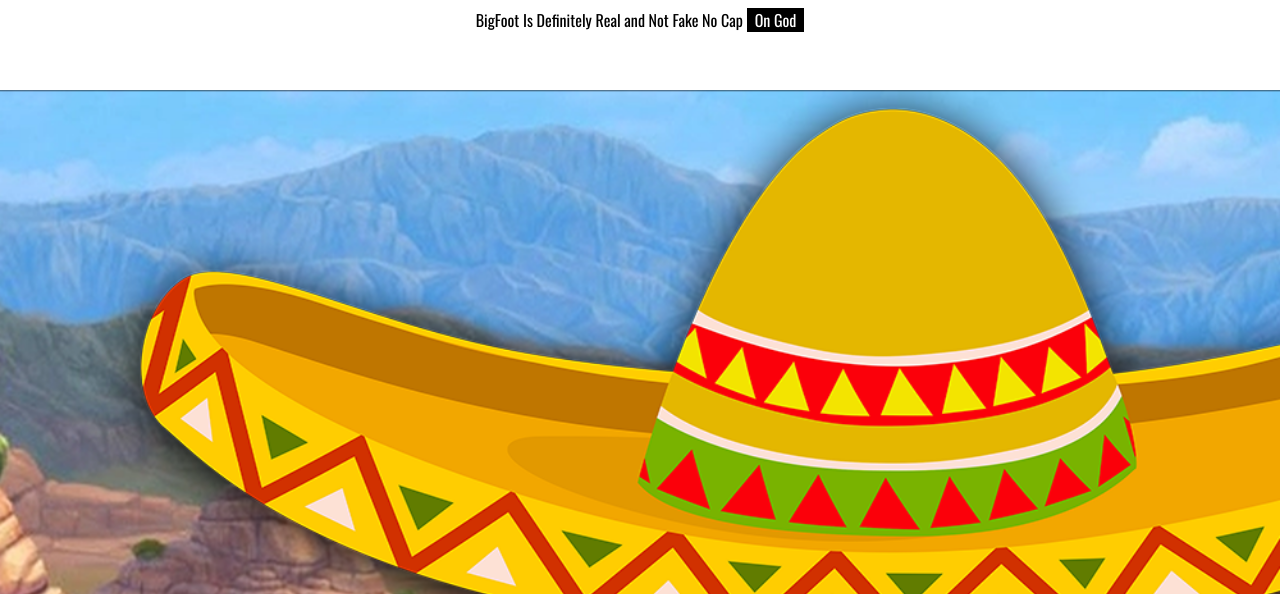
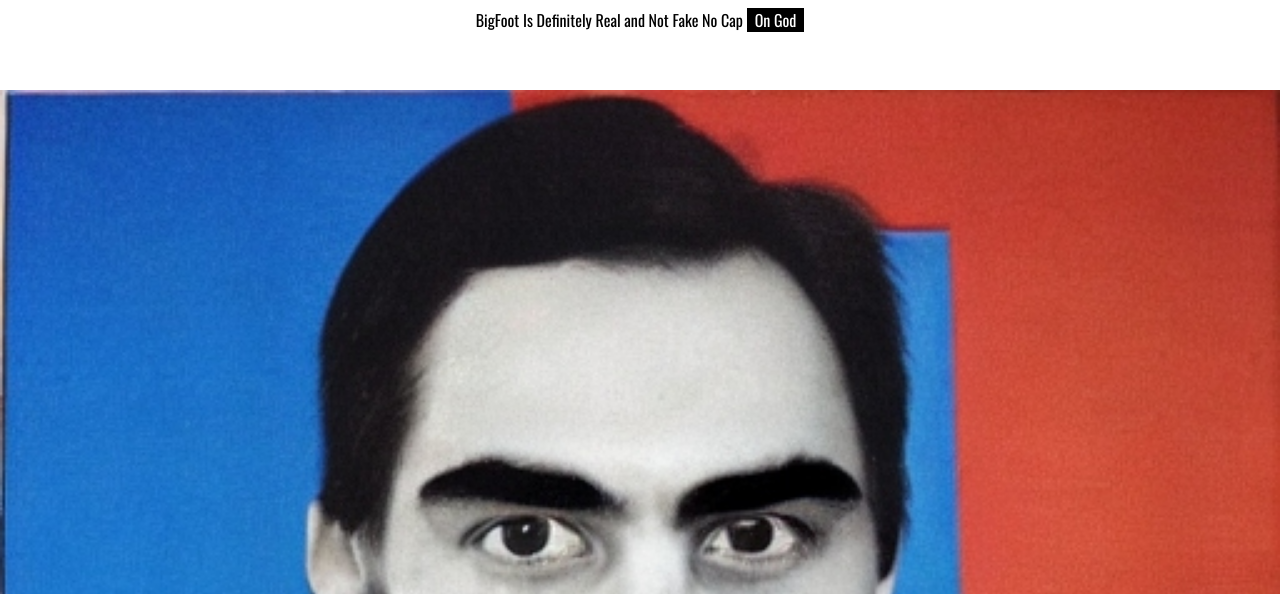
Before and after one commit to FinnMKL/School-Stuff, a plain HTML site: page index.html in a window 1280 px wide. Shown: the part 171-765 px from the top of the page. Drawn offline with nearby package versions, Linux system fonts and the light colour scheme.

Commit message:
Update index.html

```diff
--- a/index.html
+++ b/index.html
@@ -38,7 +38,7 @@ and is wrapped around the whole page content, except for the footer in this exam
 
   <!-- Image header -->
   <header class="w3-display-container w3-wide" id="home">
-    <img class="w3-image" src="finn.png" alt="Fashion Blog" width="1600" height="1060">
+    <img class="w3-image" src="MiguelReal.jpg" alt="Fashion Blog" width="1600" height="1060">
     <div class="w3-display-left w3-padding-large">
       <h1 class="w3-text-white">Miguel's</h1>
       <h1 class="w3-jumbo w3-text-white w3-hide-small"><b>BigFoot Experience </b></h1>
```
